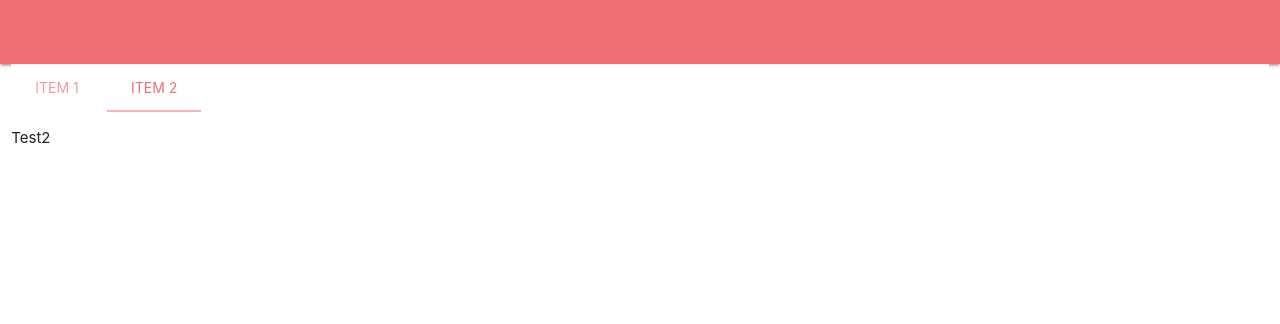
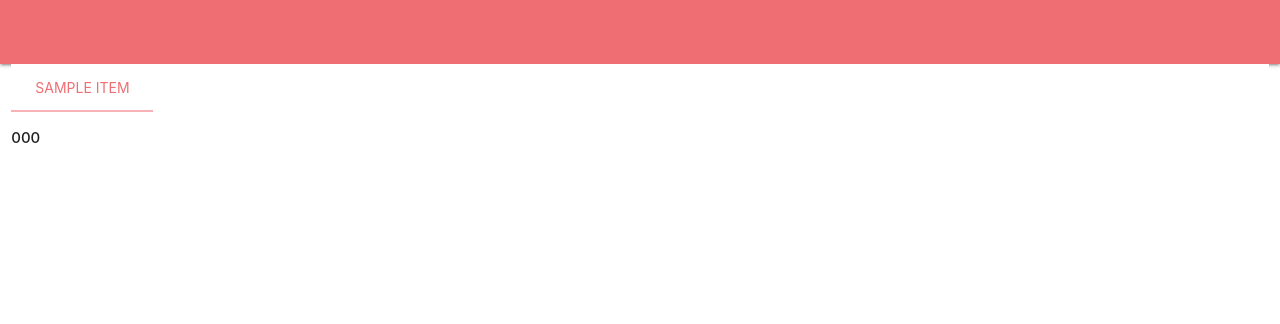
Before and after one commit to pizzadudez/MyAH, a Django app: page / in a window 1280 px wide. Shown: the top 324 px of the page. Run offline with Django 3.2, Linux system fonts and the light colour scheme; tables that the repository leaves empty hold one stand-in row (values such as "Sample post"); some libraries are stand-ins or nearby versions.

Commit message:
overview for all items in category

```diff
--- a/main/models.py
+++ b/main/models.py
@@ -49,7 +49,7 @@ class ItemCategory(models.Model):
 
 
 class Item(models.Model):
-    item_id = models.IntegerField()
+    item_id = models.IntegerField(primary_key=True)
     name = models.TextField(blank=True, null=True)
     short_name = models.TextField(blank=True, null=True)
     category = models.ForeignKey(ItemCategory, models.DO_NOTHING, blank=True, null=True)
--- a/main/templates/main/index.html
+++ b/main/templates/main/index.html
@@ -4,12 +4,14 @@
 <div class="row">
     <div class="col s12">
         <ul class="tabs">
-            <li class="tab"><a href="#item1">Item 1</a></li>
-            <li class="tab"><a class="active" href="#item2">Item 2</a></li>
+            {% for item in items %}
+                <li class="tab"><a href="#{{ item.0 }}">{{ item.1 }}</a></li>
+            {% endfor %}
         </ul>
     </div>
-    <div id="item1" class="col s12">
-        {% for realm, realm_data in auc_data.items %}
+    {% for item_id, item_data in data.items %}
+    <div id="{{ item_id }}" class="col s12">
+        {% for realm, realm_data in item_data.items %}
         <div class="row" style="margin-bottom:5px;">
             <div class="col" style="width:45px;">
                 <p><strong>{{ realm_data.1 }}</strong></p>
@@ -36,9 +38,7 @@
         </div>
         {% endfor %}
     </div>
-    <div id="item2" class="col s12">
-        <p>Test2</p>
-    </div>
+    {% endfor %}
 </div>
 
 <script>
--- a/main/views.py
+++ b/main/views.py
@@ -1,21 +1,26 @@
 from django.shortcuts import render
 
-from .models import AuctionChunk, AuctionId, Realm
+from .models import AuctionChunk, AuctionId, Realm, Item
 
 def index(request):
-    item_id = 152505
-    auc_data = {}
+    item_category = 1
+    items = Item.objects.filter(category_id=item_category).values_list('item_id', 'name')
+    realms = [x[0] for x in Realm.objects.values_list('name')]
 
-    realms = [x[0] for x in Realm.objects.values_list('name')]
-    for realm in realms:
-        auctions = AuctionChunk.objects.filter(realm=realm, item_id=item_id).values_list('quantity', 'price', 'owner')
-        code = Realm.objects.filter(name=realm).values_list('code')
-        seller = '-'.join([Realm.objects.get(name=realm).seller, realm.replace(' ', '')])
+    data = {}
+    for item in items:
+        item_id = item[0]
+        data[item_id] = {}
+        for realm in realms:
+            auctions = AuctionChunk.objects.filter(realm=realm, item_id=item_id).values_list('quantity', 'price', 'owner')
+            code = Realm.objects.filter(name=realm).values_list('code')
+            seller = '-'.join([Realm.objects.get(name=realm).seller, realm.replace(' ', '')])
 
-        auc_data[realm] = (auctions, code[0][0], seller)
+            data[item_id][realm] = (auctions, code[0][0], seller)
 
     context = {
-        'auc_data': auc_data,
+        'data': data,
+        'items': items,
     }
 
     return render(request, 'main/index.html', context=context)
```
